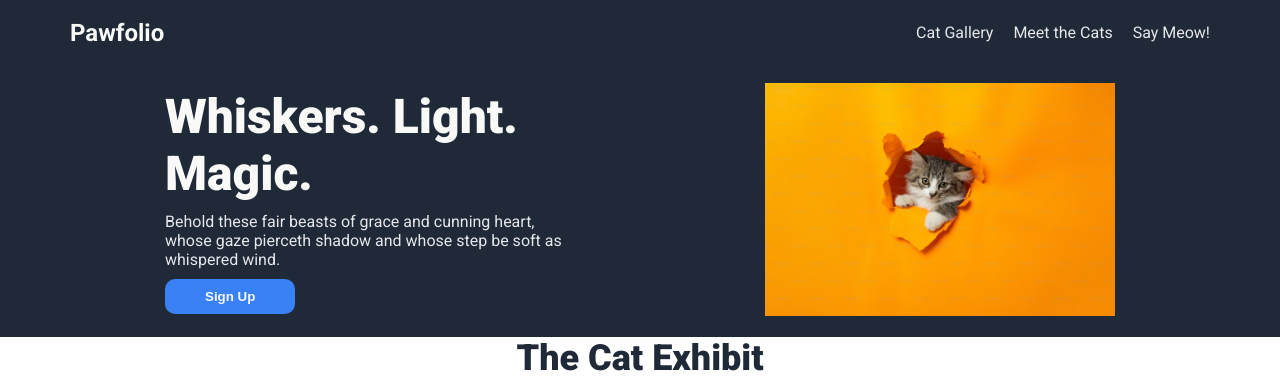
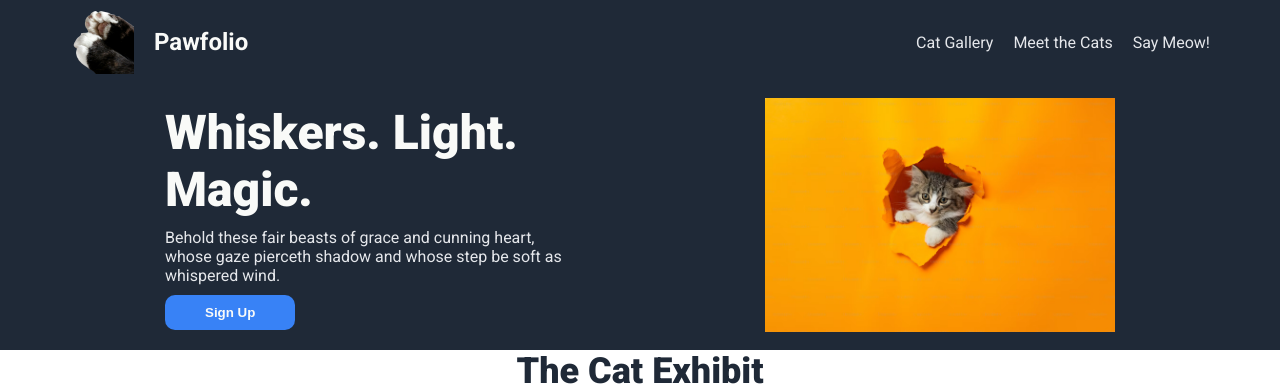
Before and after one commit to MSTFA7/landing-page, a plain HTML site: page index.html in a window 1280 px wide. Shown: the top 386 px of the page. Drawn offline with Linux system fonts and the light colour scheme.

Commit message:
added image logo

```diff
--- a/index.html
+++ b/index.html
@@ -9,7 +9,10 @@
 <body>
     <div class="container">
         <div class="header">
-            <div class="logo">Pawfolio</div>
+            <div class="logo">
+                <img class="logo-img" src="images/cat-logo.png" alt="">
+                <div>Pawfolio</div>
+            </div>
             <div class="links">
                 <ul>
                     <li><a href="#">Cat Gallery</a></li>
--- a/style.css
+++ b/style.css
@@ -27,9 +27,18 @@ body::-webkit-scrollbar {
 }
 
 .logo {
+    display: flex;
+    justify-content: center;
+    align-items: center;
+    gap: 20px;
     font-size: 24px;
     font-weight: bold;
     align-self: center;
+}
+
+.logo-img {
+    height: 64px;
+    width: 64px;
 }
 
 .links {
```
Also changed, not shown: images/cat-logo.png (added).
